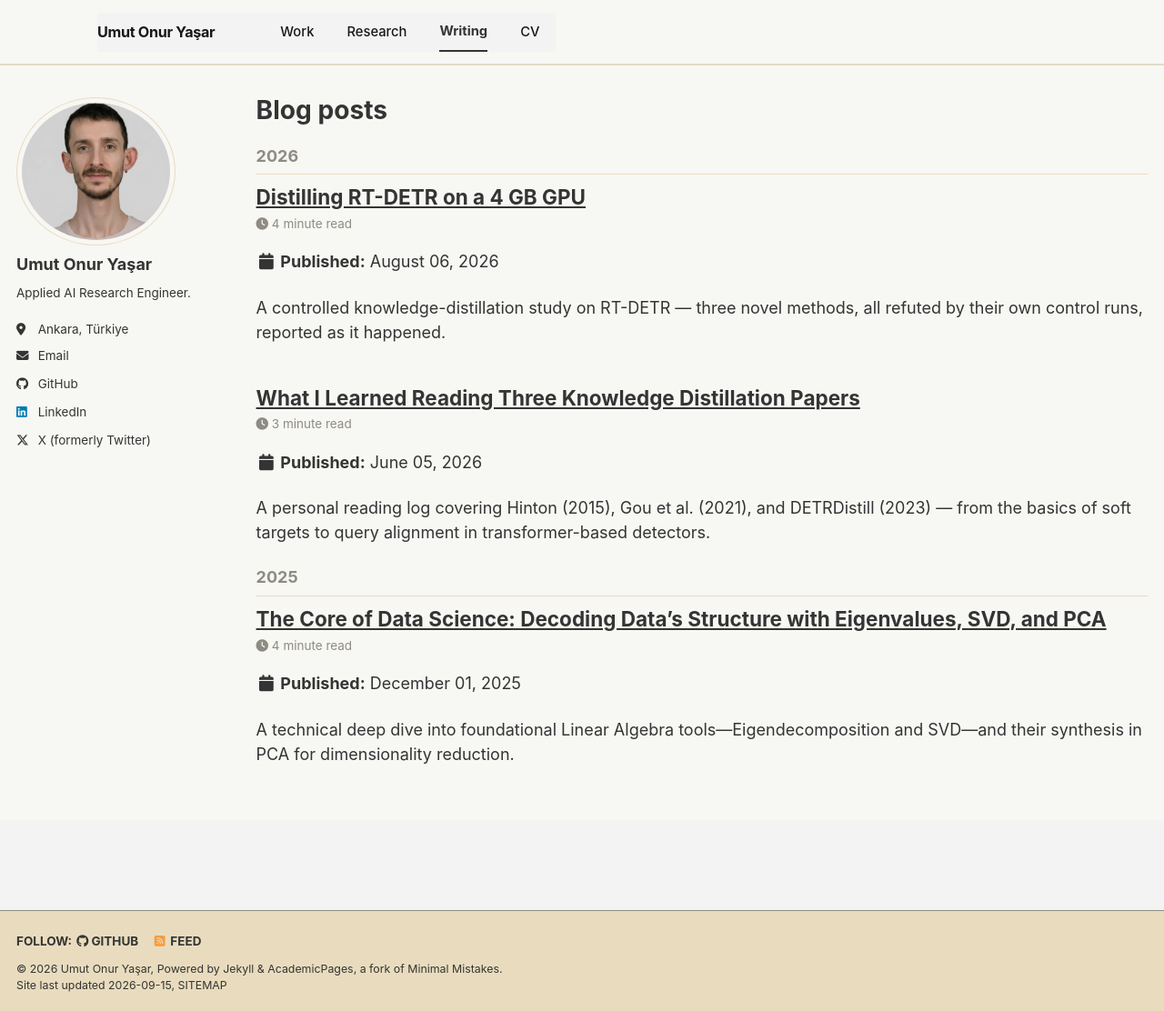
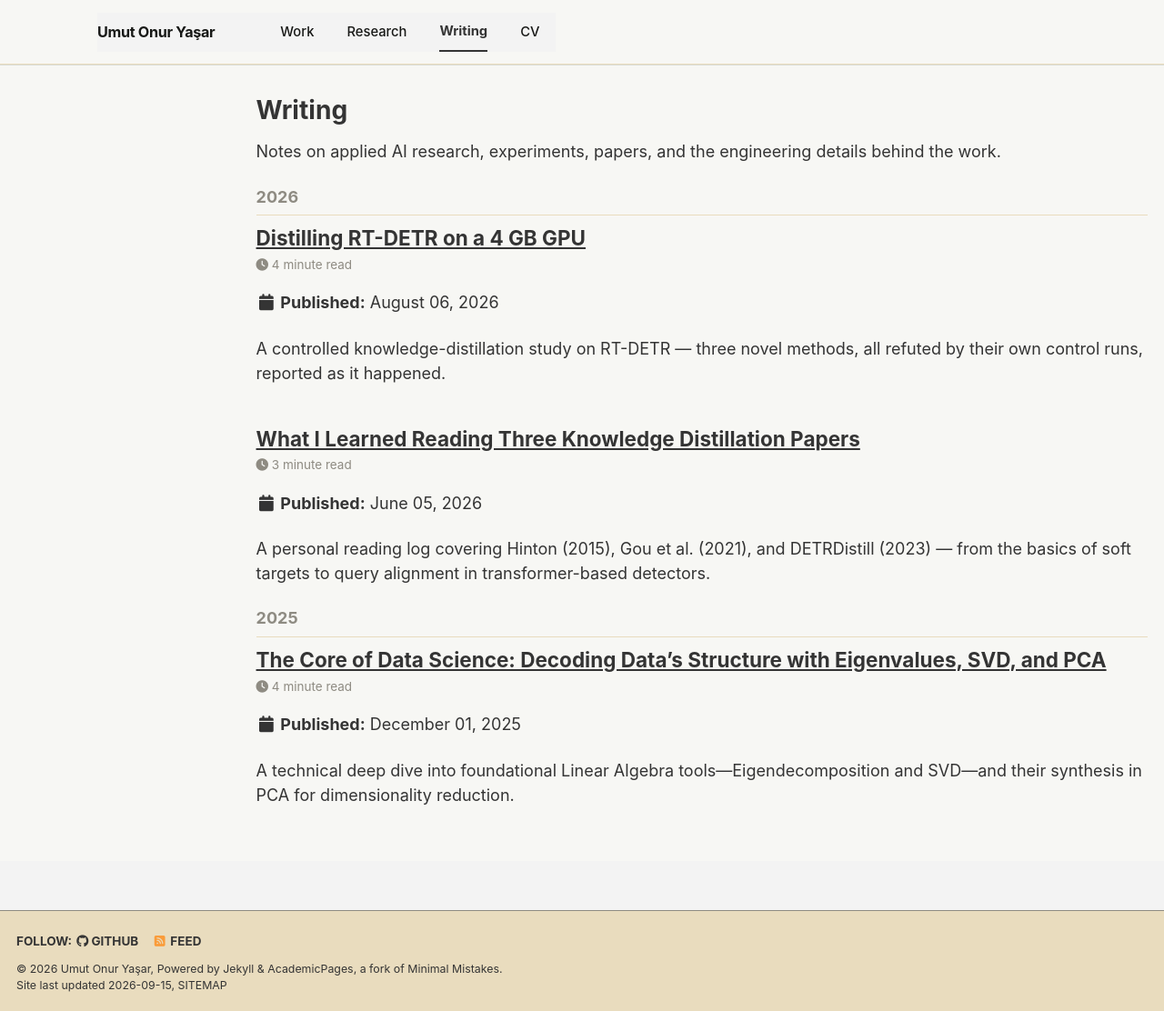
Before and after one commit to umutonuryasar/umutonuryasar.github.io, a Jekyll site: the page built from _pages/year-archive.html, in a window 1280 px wide and 1112 px high. Shown: the whole window at 91% size. Built offline with Jekyll 4.4.1, drawn with Linux system fonts in a browser that asks for light colours; a script bundle is joined from its source files by our own code; library files that are not in the unit come from our copies.

Commit message:
modernize writing archive

```diff
--- a/_pages/year-archive.html
+++ b/_pages/year-archive.html
@@ -1,11 +1,14 @@
 ---
 layout: archive
 permalink: /year-archive/
-title: "Blog posts"
-author_profile: true
+title: "Writing"
+author_profile: false
+classes: portfolio-subpage
 redirect_from:
   - /wordpress/blog-posts/
 ---
+
+<p class="subpage-lead">Notes on applied AI research, experiments, papers, and the engineering details behind the work.</p>
 
 {% include base_path %}
 {% assign posts = site.posts | where_exp: "post", "post.hidden != true" %}
```
